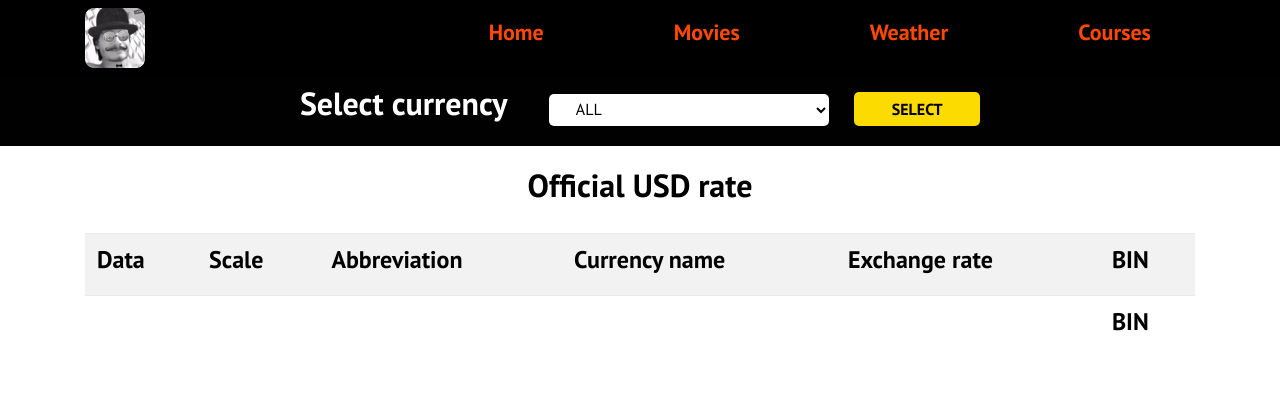
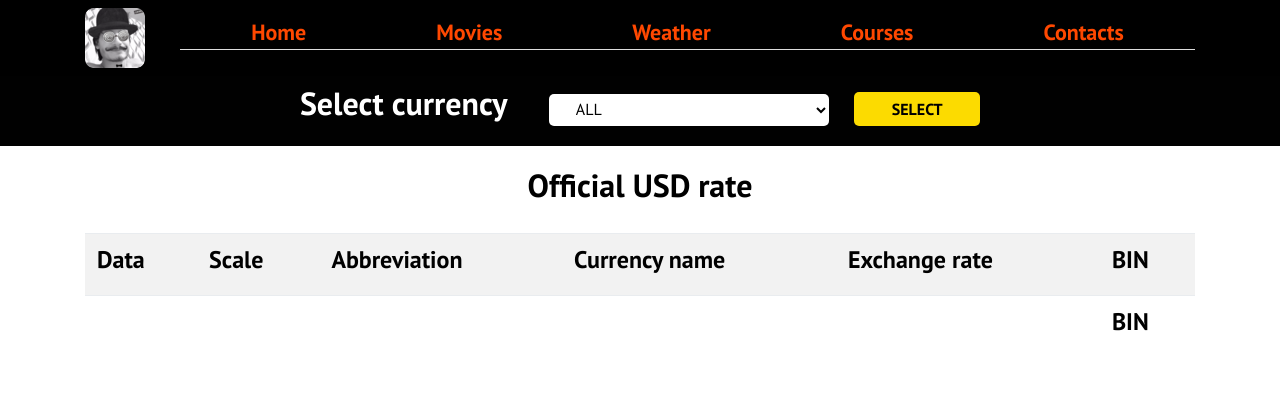
Before and after one commit to VadZim11/ORMEDIA_FLASK_APP, a Flask app: page /courses/ in a window 1280 px wide; the page is wider, and only the part inside the window is pictured. Shown: the top 420 px of that part. Run offline with Flask 2, Linux system fonts and the light colour scheme; data that the repository does not hold is empty; some libraries are stand-ins or nearby versions.

Commit message:
add adepshion

```diff
--- a/myapplication/myapp/courses/templates/courses/courses.html
+++ b/myapplication/myapp/courses/templates/courses/courses.html
@@ -34,6 +34,7 @@
 </div>
 
 <div class="container">
+  <div class="table-responsive">
     <table class="table table-striped table-condensed">
       <tr class="info">
         <th><h4>Data</h4></th>
@@ -55,5 +56,6 @@
       {% endfor %}
     </table>
   </div>
+</div>
 
 {% endblock %}
--- a/myapplication/myapp/templates/base.html
+++ b/myapplication/myapp/templates/base.html
@@ -25,12 +25,12 @@
     <header class="header">
       <div class="container">
         <div class="row">
-          <div class="col-lg-3">
+          <div class="col-lg-1">
               <img src="{{url_for("static", filename = "favicon/apple-touch-icon-60x60-precomposed.png")}}" alt="Logo" class="logo animated fadeInUp">
           </div>
-          <div class="col-lg-6 ml-auto">
+          <div class="col-lg-11 ml-auto">
             <nav>
-              <ul class="menu d-flex justify-content-center animated fadeInDown">
+              <ul class="menu d-flex nav nav-tabs nav-justified justify-content-center animated fadeInDown">
                 <li class="menu__item">
                 <a href=" {{url_for("home")}} ">Home</a>
                 </li>
--- a/myapplication/myapp/weather/templates/weather/weather.html
+++ b/myapplication/myapp/weather/templates/weather/weather.html
@@ -35,6 +35,7 @@
 </div>
 
 <div class="container">
+  <div class="table-responsive">
     <table class="table table-striped table-condensed">
       <tr class="info">
         <th><h4>Data of time forecasted</h4></th>
@@ -54,5 +55,6 @@
       {% endfor %}
     </table>
   </div>
+</div>
 
 {% endblock %}
```
Lines whose indentation alone changed are shown as unchanged.
